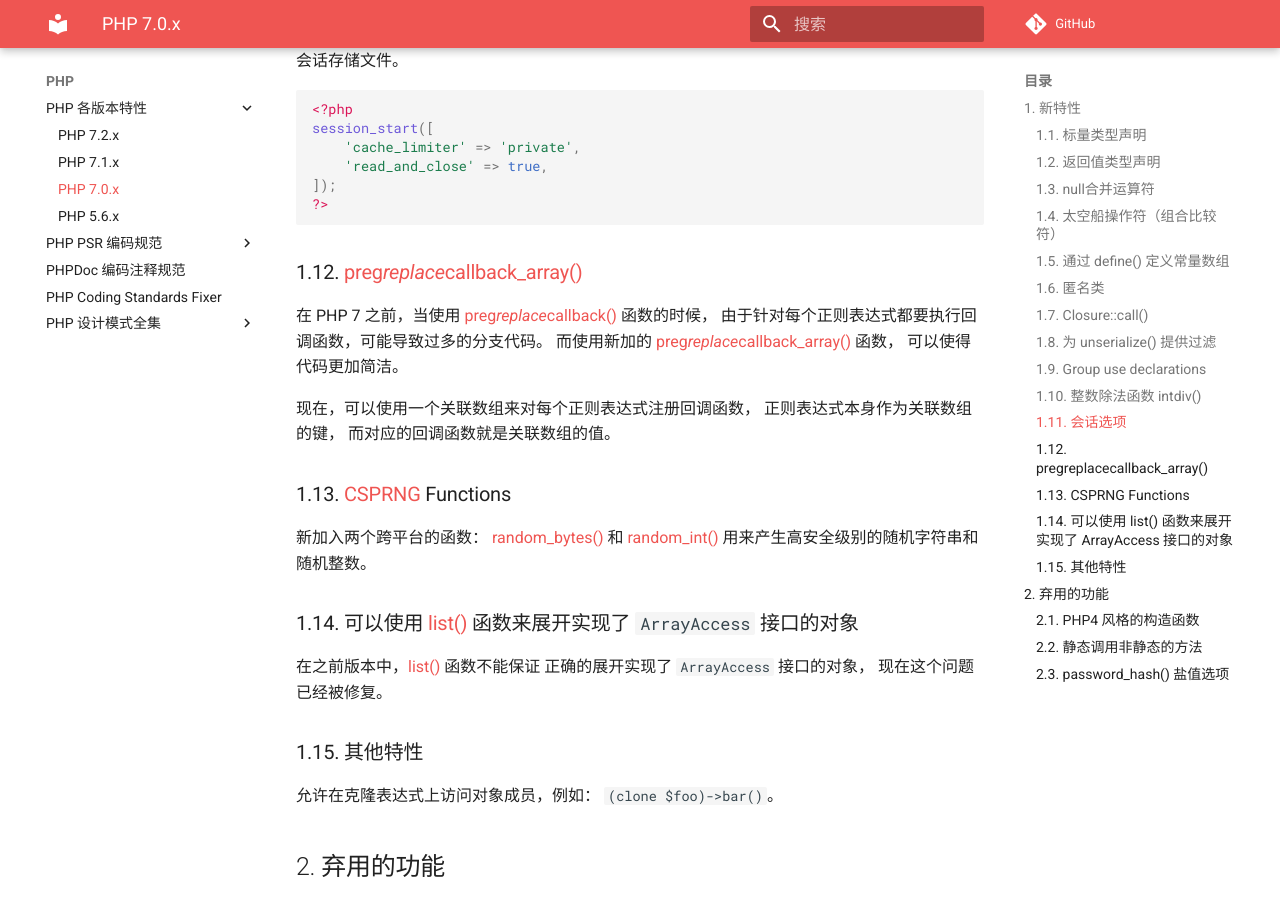
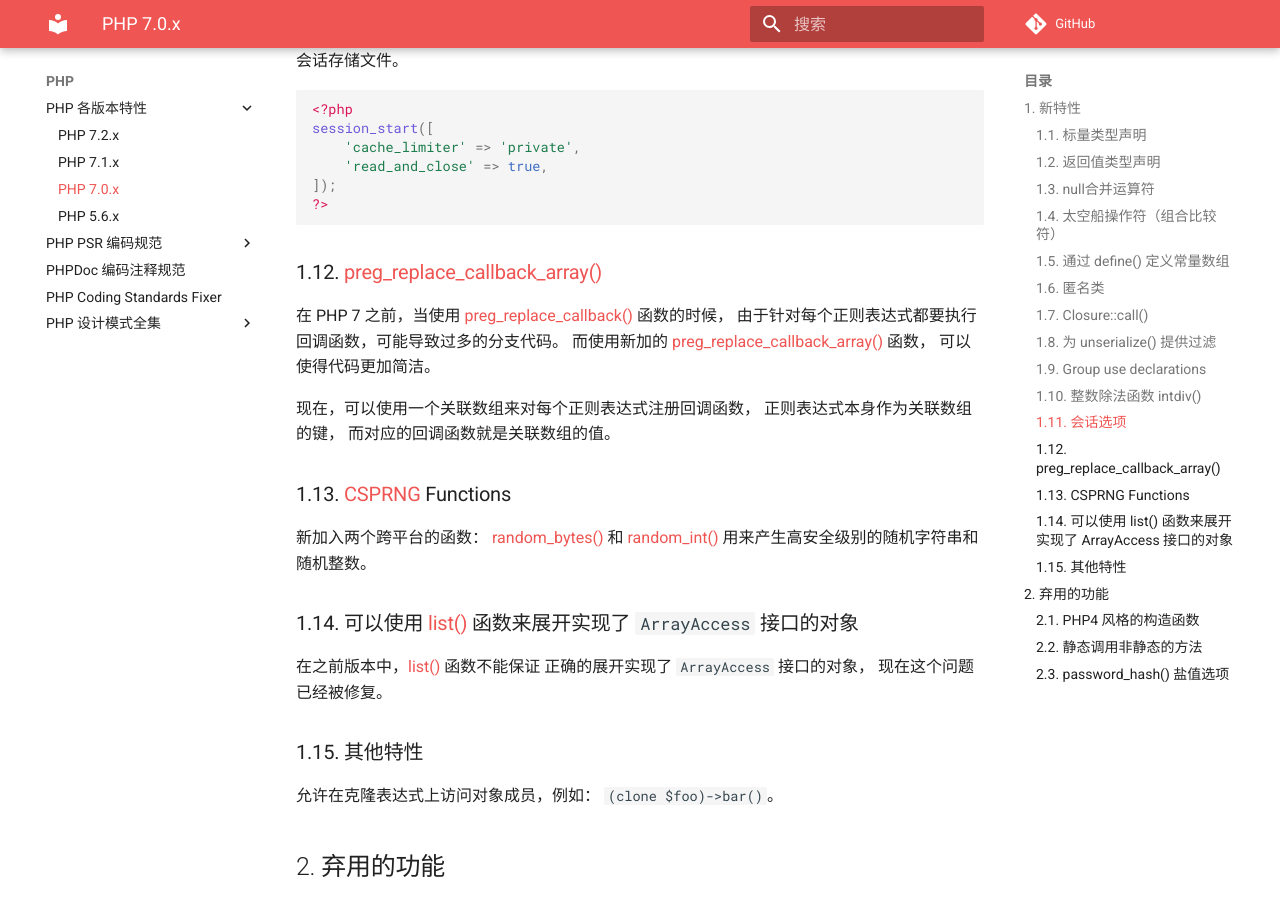
Before and after one commit to flc1125/docs, an MkDocs documentation site: the page built from docs/php/features/7.0.x.md, in a window 1280 px wide and 900 px high, scrolled down 5382 px. Built offline with MkDocs 1.6.1 and Material for MkDocs 9.7.7, drawn with Linux system fonts in a browser that asks for light colours; comment, search, counter and statistics services are not loaded.

Commit message:
Update 7.0.x.md

````diff
--- a/docs/php/features/7.0.x.md
+++ b/docs/php/features/7.0.x.md
@@ -264,9 +264,9 @@ session_start([
 ?>
 ```
 
-### 1.12. [preg_replace_callback_array()](http://php.net/manual/zh/function.preg-replace-callback-array.php)
+### 1.12. [preg\_replace\_callback\_array()](http://php.net/manual/zh/function.preg-replace-callback-array.php)
 
-在 PHP 7 之前，当使用 [preg_replace_callback()](http://php.net/manual/zh/function.preg-replace-callback.php) 函数的时候， 由于针对每个正则表达式都要执行回调函数，可能导致过多的分支代码。 而使用新加的 [preg_replace_callback_array()](http://php.net/manual/zh/function.preg-replace-callback-array.php) 函数， 可以使得代码更加简洁。
+在 PHP 7 之前，当使用 [preg\_replace\_callback()](http://php.net/manual/zh/function.preg-replace-callback.php) 函数的时候， 由于针对每个正则表达式都要执行回调函数，可能导致过多的分支代码。 而使用新加的 [preg\_replace\_callback\_array()](http://php.net/manual/zh/function.preg-replace-callback-array.php) 函数， 可以使得代码更加简洁。
 
 现在，可以使用一个关联数组来对每个正则表达式注册回调函数， 正则表达式本身作为关联数组的键， 而对应的回调函数就是关联数组的值。
 
````
